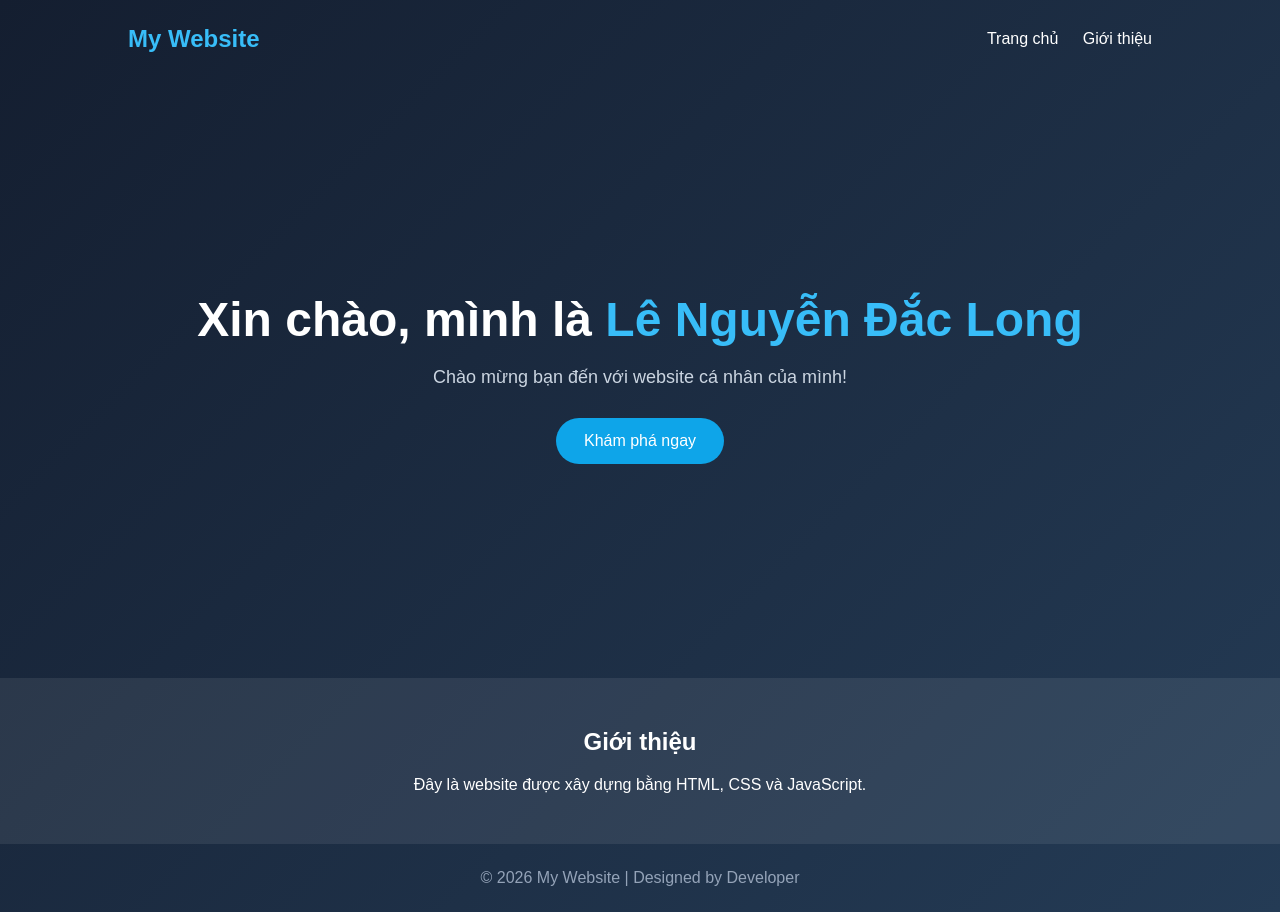
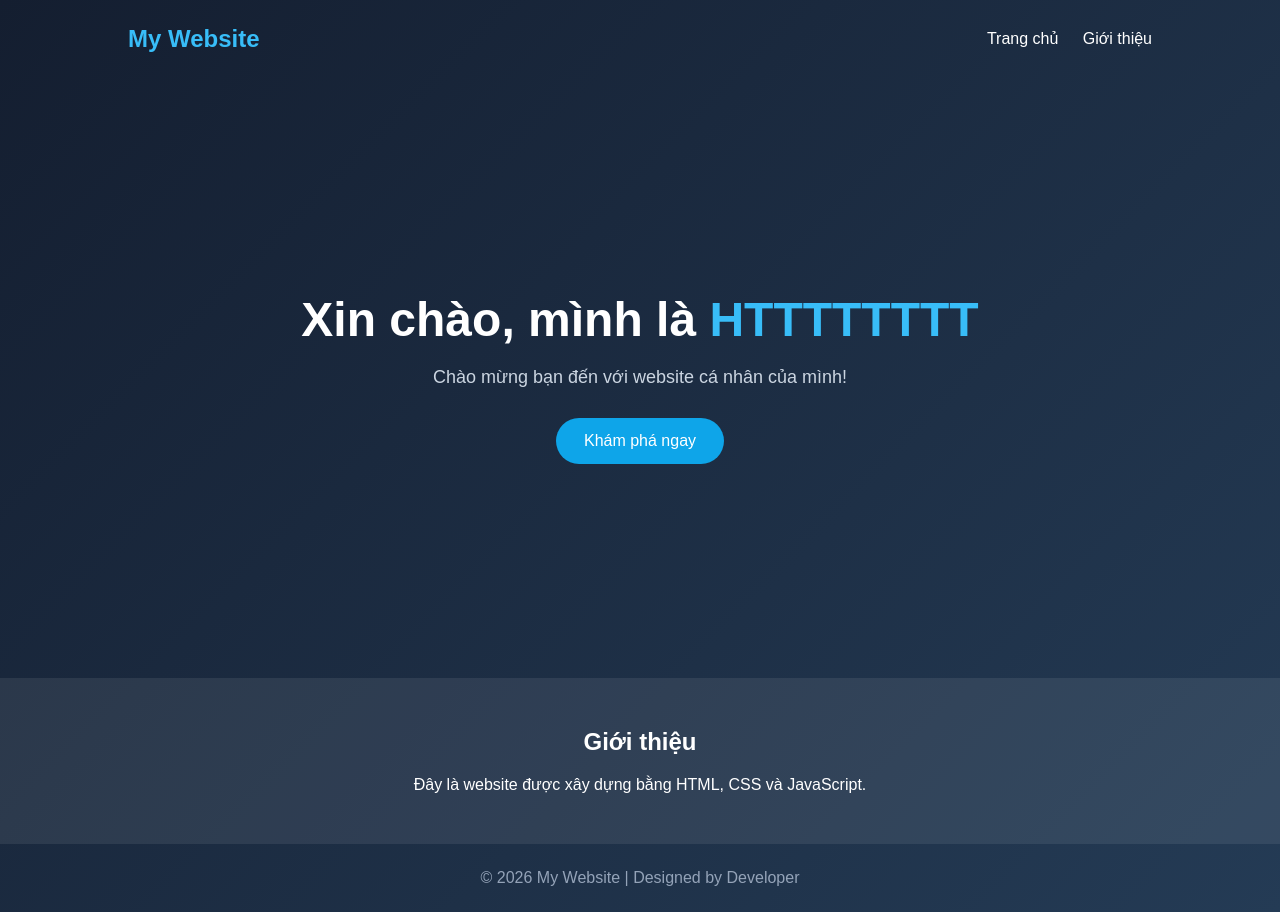
Before and after one commit to relaxdir13-jpg/webgit, a plain HTML site: page index.html in a window 1280 px wide. Drawn offline with Linux system fonts and the light colour scheme.

Commit message:
Update index.html

```diff
--- a/index.html
+++ b/index.html
@@ -112,7 +112,7 @@
 </header>
 
 <section class="hero" id="home">
-    <h1>Xin chào, mình là <span>Lê Nguyễn Đắc Long</span></h1>
+    <h1>Xin chào, mình là <span>HTTTTTTTT</span></h1>
     <p>Chào mừng bạn đến với website cá nhân của mình!</p>
     <a href="#about" class="btn">Khám phá ngay</a>
 </section>
```
